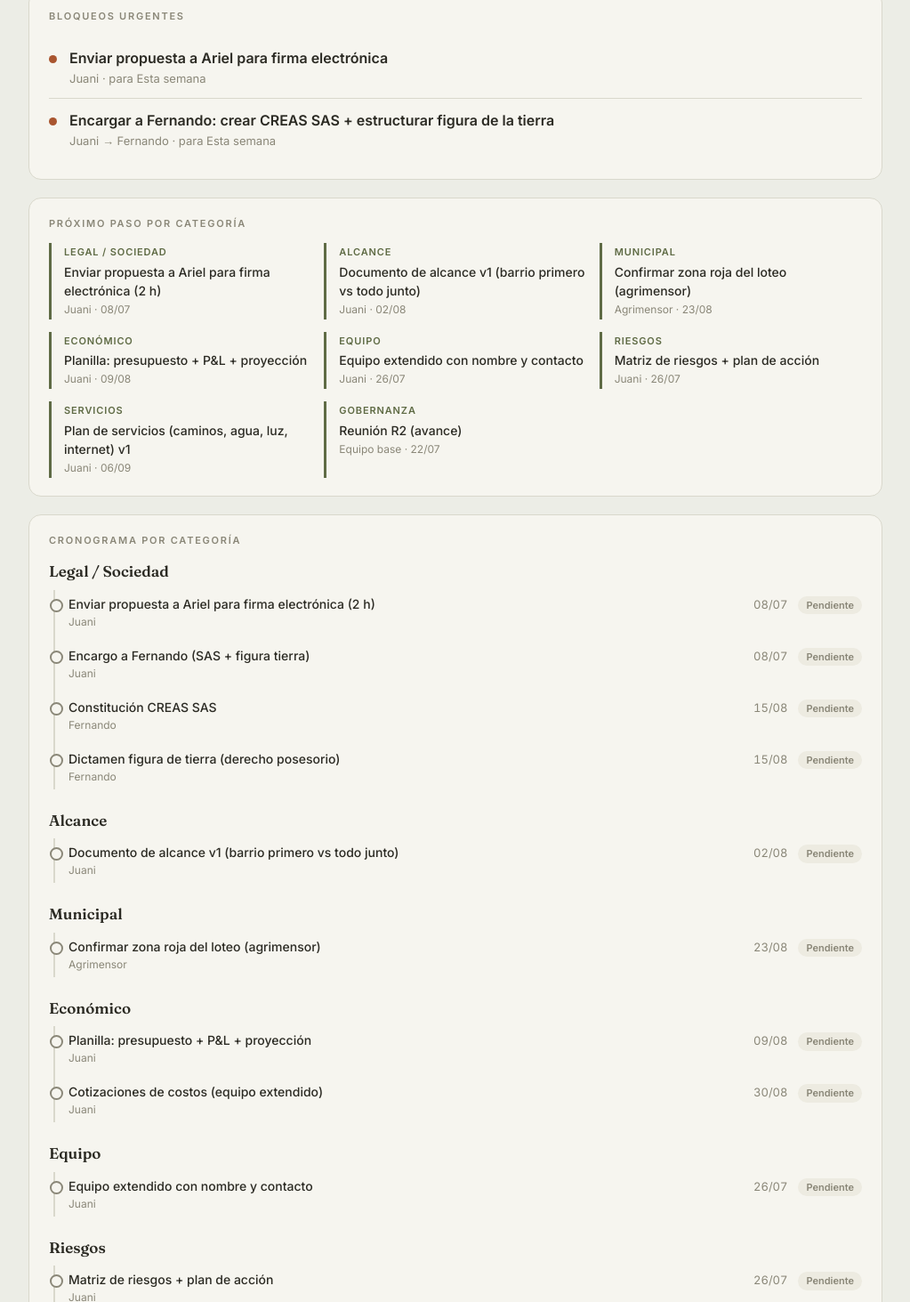
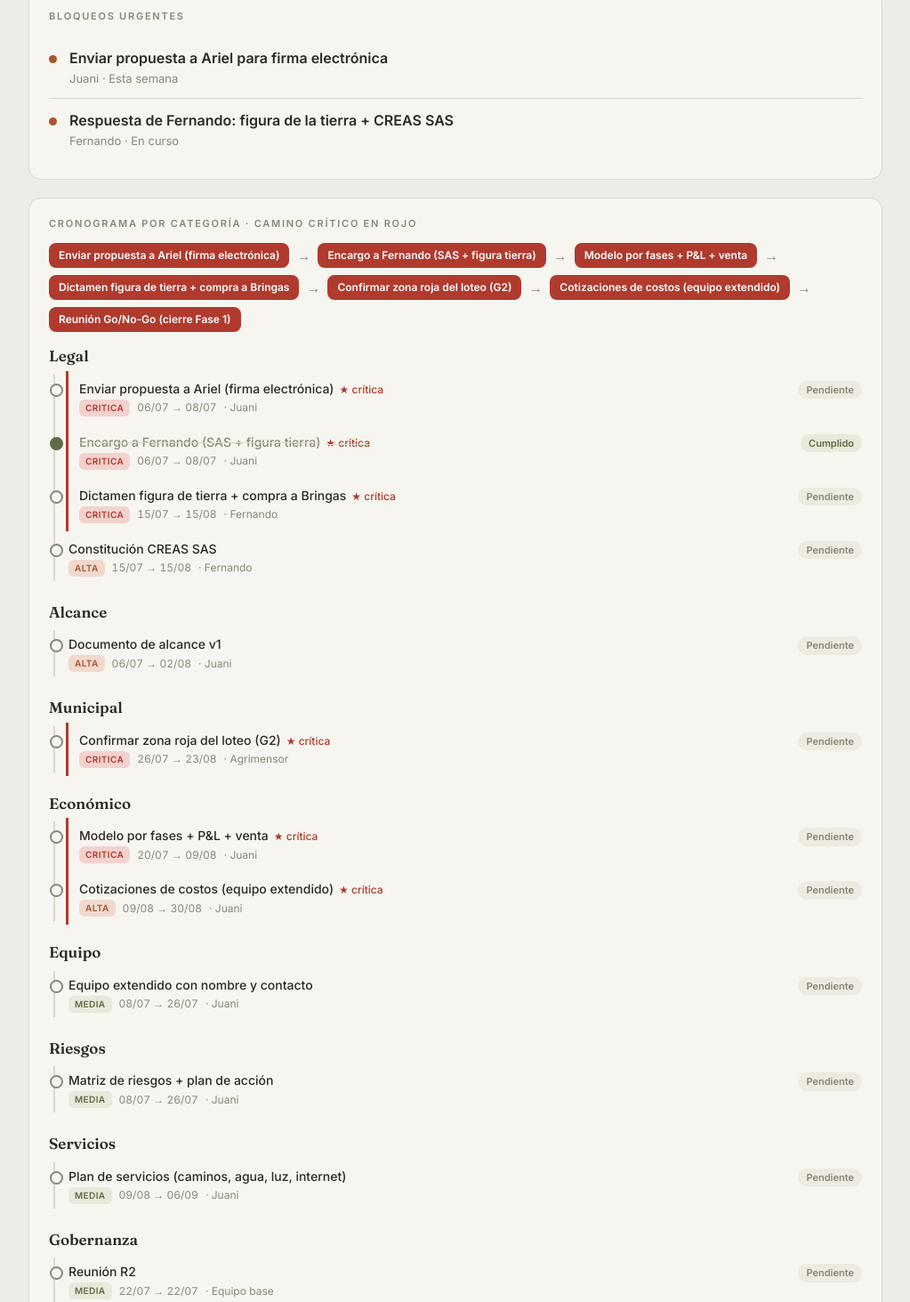
Before and after one commit to juanbamboo/CREAS, a plain HTML site: page index.html in a window 1280 px wide. Shown: the part 407-1870 px from the top of the page at 89% size, without its empty margins (128-1151 px from the left). Drawn offline with Linux system fonts and the light colour scheme.

Commit message:
Update index.html

```diff
--- a/index.html
+++ b/index.html
@@ -10,7 +10,7 @@
 <style>
 :root{
   --paper:#ECEDE6; --surface:#F6F5EF; --ink:#2B2A23; --olive:#5F6B45;
-  --clay:#A9552F; --muted:#8A8778; --border:#D9D8CC; --olive-soft:#E7E9DB;
+  --clay:#A9552F; --tomato:#B03A2E; --muted:#8A8778; --border:#D9D8CC; --olive-soft:#E7E9DB;
 }
 *{box-sizing:border-box}
 body{margin:0;background:var(--paper);color:var(--ink);
@@ -22,14 +22,14 @@ body{margin:0;background:var(--paper);color:var(--ink);
   text-transform:uppercase;color:var(--muted);margin-top:8px}
 .actions{display:flex;gap:10px;flex-wrap:wrap}
 .btn{display:inline-flex;align-items:center;gap:8px;text-decoration:none;font-weight:600;font-size:14px;
-  padding:11px 18px;border-radius:10px}
+  padding:11px 18px;border-radius:10px;border:none;cursor:pointer;font-family:inherit}
 .btn-primary{background:var(--olive);color:#fff}
 .btn-primary:hover{background:#525c3b}
 .btn-ghost{background:transparent;color:var(--olive);border:1px solid var(--border)}
 .btn-ghost:hover{border-color:var(--olive)}
 .updated{font-size:12px;color:var(--muted);margin:2px 0 22px}
 .card{background:var(--surface);border:1px solid var(--border);border-radius:14px;padding:20px 22px;margin-bottom:20px}
-.eyebrow{font-size:11px;font-weight:600;letter-spacing:.16em;text-transform:uppercase;color:var(--muted);margin:0 0 14px}
+.eyebrow{font-size:11px;font-weight:600;letter-spacing:.16em;text-transform:uppercase;color:var(--muted);margin:0 0 14px;display:flex;justify-content:space-between;align-items:center}
 .details{display:grid;grid-template-columns:repeat(auto-fit,minmax(190px,1fr));gap:2px;background:var(--border);
   border:1px solid var(--border);border-radius:14px;overflow:hidden;margin-bottom:20px}
 .det{background:var(--surface);padding:16px 18px}
@@ -45,11 +45,11 @@ body{margin:0;background:var(--paper);color:var(--ink);
 .tag{display:inline-block;font-size:11px;font-weight:600;padding:2px 8px;border-radius:20px;
   background:#F1D9CE;color:var(--clay);margin-left:8px;vertical-align:middle}
 .empty{color:var(--muted);font-style:italic;padding:6px 0}
-.next-grid{display:grid;grid-template-columns:repeat(auto-fit,minmax(240px,1fr));gap:14px}
-.next{border-left:3px solid var(--olive);padding:2px 0 2px 14px}
-.next .cat{font-size:11px;font-weight:600;letter-spacing:.08em;text-transform:uppercase;color:var(--olive)}
-.next .task{font-size:14px;font-weight:500;margin-top:3px}
-.next .meta{font-size:12px;color:var(--muted);margin-top:2px}
+/* Camino crítico strip */
+.crit-strip{display:flex;flex-wrap:wrap;gap:8px;align-items:center;margin-bottom:4px}
+.crit-node{font-size:12px;font-weight:600;color:#fff;background:var(--tomato);padding:5px 11px;border-radius:8px}
+.crit-arrow{color:var(--muted)}
+/* Timeline */
 .cat-block{margin-bottom:6px}
 .cat-name{font-family:Fraunces,serif;font-weight:600;font-size:17px;margin:18px 0 4px}
 .cat-block:first-child .cat-name{margin-top:0}
@@ -60,23 +60,41 @@ body{margin:0;background:var(--paper);color:var(--ink);
   background:var(--surface);border:2px solid var(--muted)}
 .task-row.done::before{background:var(--olive);border-color:var(--olive)}
 .task-row.late::before{background:var(--clay);border-color:var(--clay)}
+.task-row.crit{border-left:3px solid var(--tomato);margin-left:-3px;padding-left:12px;border-radius:0 0 0 0}
 .t-main{flex:1}
 .t-name{font-size:14px;font-weight:500}
+.t-name .star{color:var(--tomato);margin-left:6px;font-size:12px}
 .task-row.done .t-name{color:var(--muted);text-decoration:line-through;text-decoration-color:var(--border)}
-.t-resp{font-size:12px;color:var(--muted);margin-top:1px}
-.t-date{font-size:13px;font-variant-numeric:tabular-nums;color:var(--muted);white-space:nowrap}
+.t-meta{font-size:12px;color:var(--muted);margin-top:2px;display:flex;gap:8px;flex-wrap:wrap;align-items:center}
+.t-right{display:flex;gap:8px;align-items:center;white-space:nowrap}
+.t-date{font-size:12px;font-variant-numeric:tabular-nums;color:var(--muted)}
 .status{font-size:11px;font-weight:600;padding:2px 9px;border-radius:20px;white-space:nowrap}
 .status.done{background:var(--olive-soft);color:var(--olive)}
 .status.pend{background:#EDEBE1;color:var(--muted)}
 .status.late{background:#F1D9CE;color:var(--clay)}
-.eco table{width:100%;border-collapse:collapse;font-size:14px}
-.eco th{text-align:left;font-size:11px;letter-spacing:.1em;text-transform:uppercase;color:var(--muted);
+.prio{font-size:10px;font-weight:700;letter-spacing:.04em;text-transform:uppercase;padding:2px 7px;border-radius:6px}
+.prio.baja{background:#E9E7DE;color:var(--muted)}
+.prio.media{background:var(--olive-soft);color:var(--olive)}
+.prio.alta{background:#F1D9CE;color:var(--clay)}
+.prio.critica{background:#F3D2CD;color:var(--tomato)}
+/* Log */
+.log table,.eco table{width:100%;border-collapse:collapse;font-size:14px}
+.log th,.eco th{text-align:left;font-size:11px;letter-spacing:.1em;text-transform:uppercase;color:var(--muted);
   font-weight:600;padding:0 0 8px;border-bottom:1px solid var(--border)}
-.eco td{padding:10px 0;border-bottom:1px solid var(--border)}
+.log td,.eco td{padding:9px 0;border-bottom:1px solid var(--border);vertical-align:top}
 .eco td.num{text-align:right;font-variant-numeric:tabular-nums}
 .eco tfoot td{font-weight:700;border-bottom:none;padding-top:14px}
 .chip{font-size:12px;padding:2px 9px;border-radius:20px;background:var(--olive-soft);color:var(--olive)}
-@media(max-width:560px){.brand{font-size:28px}.t-date{display:none}}
+/* Log form */
+.logform{background:var(--paper);border:1px solid var(--border);border-radius:10px;padding:14px;margin-bottom:14px;display:none}
+.logform.open{display:block}
+.logform .grid{display:grid;grid-template-columns:120px 1fr 150px 130px;gap:8px;margin-bottom:10px}
+.logform input,.logform select{font-family:inherit;font-size:13px;padding:8px;border:1px solid var(--border);
+  border-radius:7px;background:#fff;width:100%}
+.persist{margin-top:10px;font-size:12px;color:var(--muted)}
+.persist textarea{width:100%;font-family:ui-monospace,monospace;font-size:12px;padding:8px;border:1px solid var(--border);
+  border-radius:7px;margin-top:6px;background:#fff;resize:vertical;min-height:52px}
+@media(max-width:640px){.brand{font-size:28px}.logform .grid{grid-template-columns:1fr 1fr}}
 </style>
 </head>
 <body>
@@ -99,13 +117,29 @@ body{margin:0;background:var(--paper);color:var(--ink);
   </section>
 
   <section class="card">
-    <p class="eyebrow">Próximo paso por categoría</p>
-    <div class="next-grid" id="nextSteps"></div>
+    <p class="eyebrow">Cronograma por categoría · camino crítico en rojo</p>
+    <div class="crit-strip" id="critStrip"></div>
+    <div id="timeline" style="margin-top:14px"></div>
   </section>
 
-  <section class="card">
-    <p class="eyebrow">Cronograma por categoría</p>
-    <div id="timeline"></div>
+  <section class="card log">
+    <p class="eyebrow"><span>Log de acciones</span>
+      <button class="btn btn-ghost" id="logToggle" style="padding:6px 12px;font-size:13px">＋ Registrar acción</button></p>
+    <div class="logform" id="logForm">
+      <div class="grid">
+        <input type="date" id="lFecha">
+        <input type="text" id="lAct" placeholder="¿Qué se hizo?">
+        <select id="lCat"><option>Legal</option><option>Alcance</option><option>Económico</option><option>Equipo</option><option>Servicios</option><option>Gobernanza</option><option>Coordinación</option></select>
+        <input type="text" id="lResp" placeholder="Responsable" value="Juani">
+      </div>
+      <button class="btn btn-primary" id="lAdd" style="padding:8px 16px;font-size:13px">Agregar al log</button>
+      <div class="persist" id="lPersist" style="display:none">
+        Se muestra ahora en esta sesión. Para que <b>quede guardado y lo vea el equipo</b>, pegá esta línea dentro de <code>log:[ ]</code> en tu <code>index.html</code> y publicá:
+        <textarea id="lCode" readonly></textarea>
+      </div>
+    </div>
+    <table><thead><tr><th style="width:70px">Fecha</th><th>Actividad</th><th style="width:130px">Categoría</th><th style="width:110px">Responsable</th></tr></thead>
+      <tbody id="logBody"></tbody></table>
   </section>
 
   <section class="card eco">
@@ -121,73 +155,77 @@ body{margin:0;background:var(--paper);color:var(--ink);
 
 <script>
 /* ====================================================================
-   EDITÁ SOLO ESTE BLOQUE Y VOLVÉ A PUBLICAR (push al repo). Nada más.
-   - Es una página estática: no guarda cambios desde el navegador y no
-     necesita base de datos. Todo lo que ves (vencidos, próximos pasos,
-     totales) lo calcula sola desde estos datos.
-   - Clave de acceso / edición en vivo / avisos automáticos NO van acá:
-     eso necesita backend. (Los recordatorios de reunión los da Google
-     Calendar sumando a Ariel y Guille como invitados.)
-   - estado de tarea: "cumplido" o "pendiente".
-   - una tarea "pendiente" con fecha ya pasada salta sola a Bloqueos.
-   - fecha en formato "AAAA-MM-DD".
+   EDITÁ ESTE BLOQUE Y VOLVÉ A PUBLICAR (push al repo).
+   Es una página estática: no guarda solo ni comparte ediciones del
+   navegador. El formulario "Registrar acción" te arma la línea lista
+   para pegar acá abajo en "log". No necesita base de datos.
+   - tarea: estado "cumplido"/"pendiente"; critico true = camino crítico;
+     prioridad: "baja"|"media"|"alta"|"critica"; fechas "AAAA-MM-DD".
    ==================================================================== */
 const DATA = {
   driveUrl: "https://drive.google.com/drive/folders/13Pn51k22zebdLQpIIEeX8KeY0OKmvHpR",
-  editUrl: "",   // pegá el link de edición del archivo en GitHub para que aparezca "Editar datos"
+  editUrl: "",
   moneda: "USD",
 
   detalles: {
     "Objetivo": "Loteo residencial · 25 parcelas (~5.000 m²). Centro CREAS en Fase 2.",
     "Ubicación": "San Javier – Achiras Arriba, Córdoba (+950 msnm)",
     "Terreno": "~15 ha (≈12,5 ha vendibles + Centro + caminos)",
-    "Forma de propiedad": "Derecho posesorio (a estructurar con Fernando)",
+    "Forma de propiedad": "Derecho posesorio / compra a Bringas (a estructurar)",
     "Inversión estimada": "A definir en Fase 1",
     "Fase actual": "Fase 1 – Preproyecto · cierre 30/09/2026"
   },
 
   bloqueos: [
     { titulo:"Enviar propuesta a Ariel para firma electrónica", quien:"Juani", para:"Esta semana" },
-    { titulo:"Encargar a Fernando: crear CREAS SAS + estructurar figura de la tierra", quien:"Juani → Fernando", para:"Esta semana" }
+    { titulo:"Respuesta de Fernando: figura de la tierra + CREAS SAS", quien:"Fernando", para:"En curso" }
   ],
 
+  // inicio, fin, prioridad, critico
   tareas: [
-    { cat:"Legal / Sociedad", nombre:"Enviar propuesta a Ariel para firma electrónica (2 h)", resp:"Juani", fecha:"2026-07-08", estado:"pendiente" },
-    { cat:"Legal / Sociedad", nombre:"Encargo a Fernando (SAS + figura tierra)", resp:"Juani", fecha:"2026-07-08", estado:"pendiente" },
-    { cat:"Legal / Sociedad", nombre:"Constitución CREAS SAS", resp:"Fernando", fecha:"2026-08-15", estado:"pendiente" },
-    { cat:"Legal / Sociedad", nombre:"Dictamen figura de tierra (derecho posesorio)", resp:"Fernando", fecha:"2026-08-15", estado:"pendiente" },
+    { cat:"Legal", nombre:"Enviar propuesta a Ariel (firma electrónica)", resp:"Juani", inicio:"2026-07-06", fin:"2026-07-08", prioridad:"critica", critico:true, estado:"pendiente" },
+    { cat:"Legal", nombre:"Encargo a Fernando (SAS + figura tierra)", resp:"Juani", inicio:"2026-07-06", fin:"2026-07-08", prioridad:"critica", critico:true, estado:"cumplido" },
+    { cat:"Legal", nombre:"Dictamen figura de tierra + compra a Bringas", resp:"Fernando", inicio:"2026-07-15", fin:"2026-08-15", prioridad:"critica", critico:true, estado:"pendiente" },
+    { cat:"Legal", nombre:"Constitución CREAS SAS", resp:"Fernando", inicio:"2026-07-15", fin:"2026-08-15", prioridad:"alta", critico:false, estado:"pendiente" },
 
-    { cat:"Alcance", nombre:"Documento de alcance v1 (barrio primero vs todo junto)", resp:"Juani", fecha:"2026-08-02", estado:"pendiente" },
+    { cat:"Alcance", nombre:"Documento de alcance v1", resp:"Juani", inicio:"2026-07-06", fin:"2026-08-02", prioridad:"alta", critico:false, estado:"pendiente" },
 
-    { cat:"Municipal", nombre:"Confirmar zona roja del loteo (agrimensor)", resp:"Agrimensor", fecha:"2026-08-23", estado:"pendiente" },
+    { cat:"Municipal", nombre:"Confirmar zona roja del loteo (G2)", resp:"Agrimensor", inicio:"2026-07-26", fin:"2026-08-23", prioridad:"critica", critico:true, estado:"pendiente" },
 
-    { cat:"Económico", nombre:"Planilla: presupuesto + P&L + proyección", resp:"Juani", fecha:"2026-08-09", estado:"pendiente" },
-    { cat:"Económico", nombre:"Cotizaciones de costos (equipo extendido)", resp:"Juani", fecha:"2026-08-30", estado:"pendiente" },
+    { cat:"Económico", nombre:"Modelo por fases + P&L + venta", resp:"Juani", inicio:"2026-07-20", fin:"2026-08-09", prioridad:"critica", critico:true, estado:"pendiente" },
+    { cat:"Económico", nombre:"Cotizaciones de costos (equipo extendido)", resp:"Juani", inicio:"2026-08-09", fin:"2026-08-30", prioridad:"alta", critico:true, estado:"pendiente" },
 
-    { cat:"Equipo", nombre:"Equipo extendido con nombre y contacto", resp:"Juani", fecha:"2026-07-26", estado:"pendiente" },
-    { cat:"Riesgos", nombre:"Matriz de riesgos + plan de acción", resp:"Juani", fecha:"2026-07-26", estado:"pendiente" },
-    { cat:"Servicios", nombre:"Plan de servicios (caminos, agua, luz, internet) v1", resp:"Juani", fecha:"2026-09-06", estado:"pendiente" },
+    { cat:"Equipo", nombre:"Equipo extendido con nombre y contacto", resp:"Juani", inicio:"2026-07-08", fin:"2026-07-26", prioridad:"media", critico:false, estado:"pendiente" },
+    { cat:"Riesgos", nombre:"Matriz de riesgos + plan de acción", resp:"Juani", inicio:"2026-07-08", fin:"2026-07-26", prioridad:"media", critico:false, estado:"pendiente" },
+    { cat:"Servicios", nombre:"Plan de servicios (caminos, agua, luz, internet)", resp:"Juani", inicio:"2026-08-09", fin:"2026-09-06", prioridad:"media", critico:false, estado:"pendiente" },
 
-    { cat:"Gobernanza", nombre:"Reunión R2 (avance)", resp:"Equipo base", fecha:"2026-07-22", estado:"pendiente" },
-    { cat:"Gobernanza", nombre:"Reunión R3 (avance)", resp:"Equipo base", fecha:"2026-08-12", estado:"pendiente" },
-    { cat:"Gobernanza", nombre:"Reunión R4 (avance)", resp:"Equipo base", fecha:"2026-09-02", estado:"pendiente" },
-    { cat:"Gobernanza", nombre:"Reunión Go/No-Go (cierre Fase 1)", resp:"Equipo base", fecha:"2026-09-23", estado:"pendiente" }
+    { cat:"Gobernanza", nombre:"Reunión R2", resp:"Equipo base", inicio:"2026-07-22", fin:"2026-07-22", prioridad:"media", critico:false, estado:"pendiente" },
+    { cat:"Gobernanza", nombre:"Reunión R3", resp:"Equipo base", inicio:"2026-08-12", fin:"2026-08-12", prioridad:"media", critico:false, estado:"pendiente" },
+    { cat:"Gobernanza", nombre:"Reunión R4", resp:"Equipo base", inicio:"2026-09-02", fin:"2026-09-02", prioridad:"media", critico:false, estado:"pendiente" },
+    { cat:"Gobernanza", nombre:"Reunión Go/No-Go (cierre Fase 1)", resp:"Equipo base", inicio:"2026-09-23", fin:"2026-09-23", prioridad:"critica", critico:true, estado:"pendiente" }
   ],
 
-  // Agregá filas: { fecha, concepto, categoria, monto }
+  // Log de acciones. Agregá arriba: { fecha, actividad, categoria, responsable }
+  log: [
+    { fecha:"2026-07-06", actividad:"Guillermo sumado a las 4 reuniones del calendario", categoria:"Gobernanza", responsable:"Juani" },
+    { fecha:"2026-07-06", actividad:"Mensaje a Fernando: SAS, compra de tierra, zona roja, loteo", categoria:"Legal", responsable:"Juani" },
+    { fecha:"2026-07-06", actividad:"Pedido de emails al grupo; Guille compartió el suyo", categoria:"Coordinación", responsable:"Juani" },
+    { fecha:"2026-07-05", actividad:"Creadas carpetas base en Drive + eventos de calendario", categoria:"Coordinación", responsable:"Juani" }
+  ],
+
   gastos: [
-    // { fecha:"2026-07-20", concepto:"Honorarios constitución SAS", categoria:"Legal / Sociedad", monto:400 }
+    // { fecha:"2026-07-20", concepto:"Honorarios constitución SAS", categoria:"Legal", monto:400 }
   ]
 };
 
-/* ---------- render (no tocar) ---------- */
+/* ---------- render ---------- */
 const $=id=>document.getElementById(id);
 const today=new Date(); today.setHours(0,0,0,0);
 const fmt=iso=>{const[a,m,d]=iso.split("-");return d+"/"+m};
 const money=n=>DATA.moneda+" "+n.toLocaleString("es-AR");
 
 $("driveBtn").href=DATA.driveUrl;
-if(DATA.editUrl){ const e=$("editBtn"); e.href=DATA.editUrl; e.style.display=""; }
+if(DATA.editUrl){const e=$("editBtn");e.href=DATA.editUrl;e.style.display="";}
 $("updated").textContent="Actualizado "+today.toLocaleDateString("es-AR",{day:"numeric",month:"long",year:"numeric"});
 
 $("details").innerHTML=Object.entries(DATA.detalles).map(([k,v])=>{
@@ -195,45 +233,63 @@ $("details").innerHTML=Object.entries(DATA.detalles).map(([k,v])=>{
   return `<div class="det${ph}"><dt>${k}</dt><dd>${v}</dd></div>`;
 }).join("");
 
-DATA.tareas.forEach(t=>{ t._late = t.estado!=="cumplido" && new Date(t.fecha+"T00:00:00")<today; });
+DATA.tareas.forEach(t=>{ t._late = t.estado!=="cumplido" && new Date(t.fin+"T00:00:00")<today; });
 
+// Bloqueos
 let bl="";
 DATA.bloqueos.forEach(b=>{
   bl+=`<div class="block-item"><span class="dot"></span><div class="block-body">
-    <div class="block-title">${b.titulo}</div>
-    <div class="block-meta">${b.quien} · para ${b.para}</div></div></div>`;
+    <div class="block-title">${b.titulo}</div><div class="block-meta">${b.quien} · ${b.para}</div></div></div>`;
 });
 DATA.tareas.filter(t=>t._late).forEach(t=>{
   bl+=`<div class="block-item"><span class="dot"></span><div class="block-body">
-    <div class="block-title">${t.nombre}<span class="tag">vencido ${fmt(t.fecha)}</span></div>
+    <div class="block-title">${t.nombre}<span class="tag">vencido ${fmt(t.fin)}</span></div>
     <div class="block-meta">${t.resp} · ${t.cat}</div></div></div>`;
 });
 $("blockers").innerHTML=bl||'<p class="empty">Sin bloqueos. Todo en fecha.</p>';
 
-const nextByCat={};
-DATA.tareas.forEach(t=>{
-  if(t.estado==="cumplido") return;
-  if(!nextByCat[t.cat] || t.fecha<nextByCat[t.cat].fecha) nextByCat[t.cat]=t;
-});
-$("nextSteps").innerHTML=Object.values(nextByCat).map(t=>
-  `<div class="next"><div class="cat">${t.cat}</div>
-   <div class="task">${t.nombre}</div>
-   <div class="meta">${t.resp} · ${fmt(t.fecha)}${t._late?' · <span style="color:var(--clay)">vencido</span>':''}</div></div>`
-).join("") || '<p class="empty">Todo cumplido.</p>';
+// Camino crítico (orden por fin)
+const crit=DATA.tareas.filter(t=>t.critico).sort((a,b)=>a.fin.localeCompare(b.fin));
+$("critStrip").innerHTML=crit.map((t,i)=>
+  `${i?'<span class="crit-arrow">→</span>':''}<span class="crit-node">${t.nombre}</span>`).join("");
 
+// Timeline
 const cats=[...new Set(DATA.tareas.map(t=>t.cat))];
 $("timeline").innerHTML=cats.map(c=>{
   const items=DATA.tareas.filter(t=>t.cat===c).map(t=>{
-    const cls=t.estado==="cumplido"?"done":t._late?"late":"";
+    const cls=(t.estado==="cumplido"?"done ":t._late?"late ":"")+(t.critico?"crit":"");
     const st=t.estado==="cumplido"?'<span class="status done">Cumplido</span>':
              t._late?'<span class="status late">Vencido</span>':'<span class="status pend">Pendiente</span>';
     return `<div class="task-row ${cls}"><div class="t-main">
-      <div class="t-name">${t.nombre}</div><div class="t-resp">${t.resp}</div></div>
-      <span class="t-date">${fmt(t.fecha)}</span>${st}</div>`;
+      <div class="t-name">${t.nombre}${t.critico?'<span class="star">★ crítica</span>':''}</div>
+      <div class="t-meta"><span class="prio ${t.prioridad}">${t.prioridad}</span>
+        <span class="t-date">${fmt(t.inicio)} → ${fmt(t.fin)}</span><span>· ${t.resp}</span></div></div>
+      <div class="t-right">${st}</div></div>`;
   }).join("");
   return `<div class="cat-block"><div class="cat-name">${c}</div><div class="line">${items}</div></div>`;
 }).join("");
 
+// Log
+let LOG=[...DATA.log];
+function renderLog(){
+  $("logBody").innerHTML=LOG.map(l=>
+    `<tr><td>${fmt(l.fecha)}</td><td>${l.actividad}</td><td><span class="chip">${l.categoria}</span></td><td>${l.responsable}</td></tr>`).join("")
+    || '<tr><td colspan="4" class="empty">Sin acciones registradas.</td></tr>';
+}
+renderLog();
+
+$("logToggle").onclick=()=>{ $("logForm").classList.toggle("open");
+  if(!$("lFecha").value) $("lFecha").value=new Date().toISOString().slice(0,10); };
+$("lAdd").onclick=()=>{
+  const e={fecha:$("lFecha").value||new Date().toISOString().slice(0,10),
+    actividad:$("lAct").value.trim(),categoria:$("lCat").value,responsable:$("lResp").value.trim()||"Juani"};
+  if(!e.actividad){$("lAct").focus();return;}
+  LOG.unshift(e); renderLog();
+  $("lCode").value=`  { fecha:"${e.fecha}", actividad:"${e.actividad.replace(/"/g,"'")}", categoria:"${e.categoria}", responsable:"${e.responsable}" },`;
+  $("lPersist").style.display="block"; $("lAct").value="";
+};
+
+// Gastos
 if(DATA.gastos.length){
   $("expBody").innerHTML=DATA.gastos.map(g=>
     `<tr><td>${fmt(g.fecha)}</td><td>${g.concepto}</td><td><span class="chip">${g.categoria||"—"}</span></td><td class="num">${money(g.monto)}</td></tr>`).join("");
```
